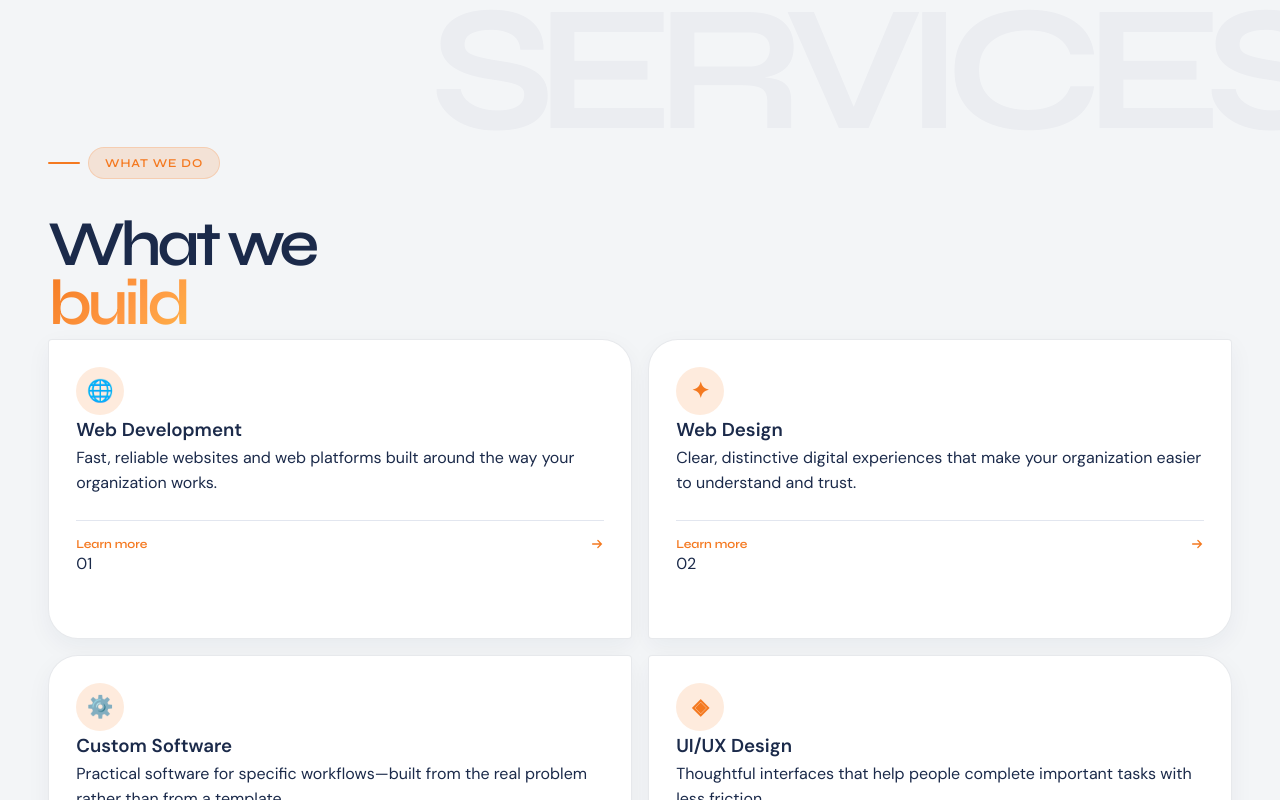
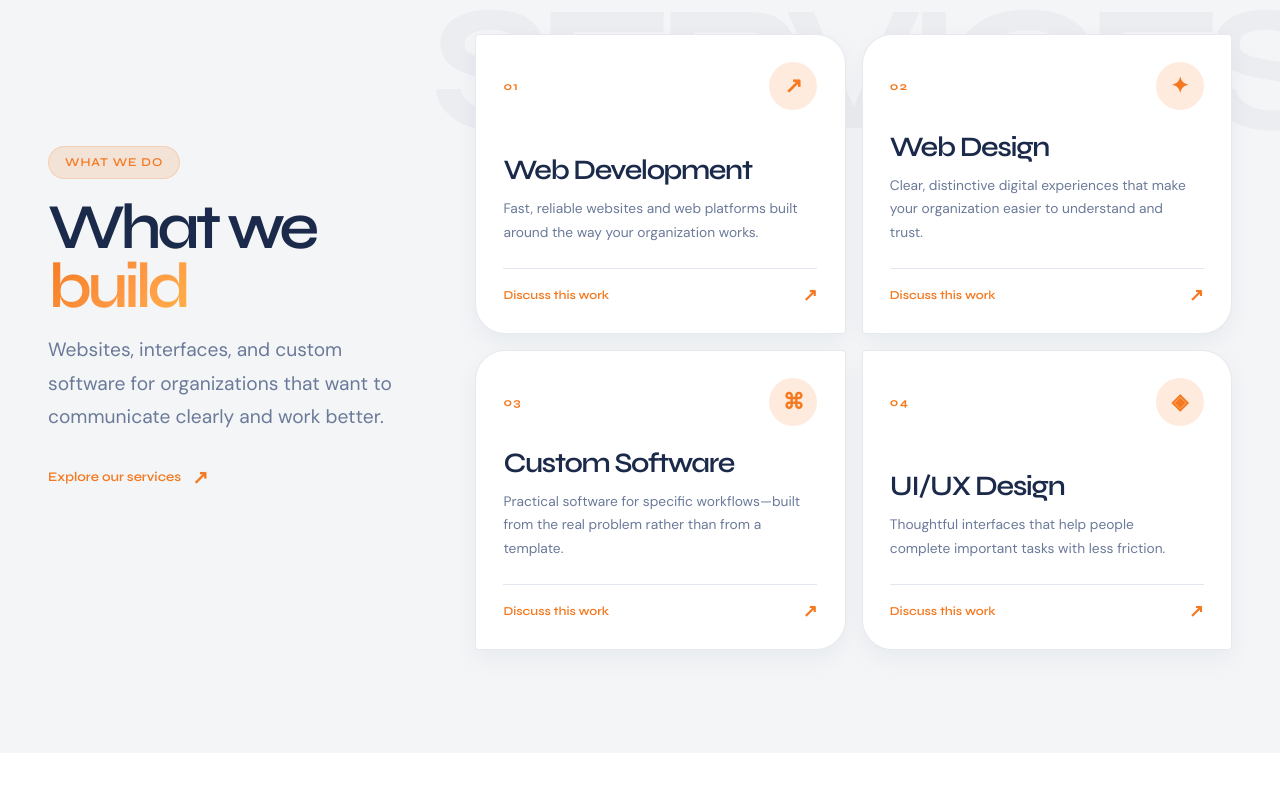
Before and after one commit to yerondereje432/sedecia, a React (Vite) app: page / in a window 1280 px wide. Shown: the part 1300-2100 px from the top of the page. Built offline with nearby package versions, Linux system fonts and the light colour scheme.

Commit message:
Refactor ServicesSection for better layout and animations
Refactored ServicesSection component to improve structure and animations.

```diff
--- a/src/components/sections/ServicesSection.jsx
+++ b/src/components/sections/ServicesSection.jsx
@@ -1,94 +1,50 @@
-import React, { useState } from 'react';
+import React from 'react';
+import { motion } from 'framer-motion';
 import { Link } from 'react-router-dom';
-import { motion } from 'framer-motion';
 import { useInView } from 'react-intersection-observer';
 import { useTranslation } from 'react-i18next';
 import './ServicesSection.css';
 
 const SERVICES = [
-  { key: 'web-development', icon: '🌐', color: '#1B2A4A', title: 'Web Development', desc: 'Fast, reliable websites and web platforms built around the way your organization works.' },
-  { key: 'web-design', icon: '✦', color: '#F47920', title: 'Web Design', desc: 'Clear, distinctive digital experiences that make your organization easier to understand and trust.' },
-  { key: 'software', icon: '⚙️', color: '#1B2A4A', title: 'Custom Software', desc: 'Practical software for specific workflows—built from the real problem rather than from a template.' },
-  { key: 'ui-ux', icon: '◈', color: '#F47920', title: 'UI/UX Design', desc: 'Thoughtful interfaces that help people complete important tasks with less friction.' },
+  { number: '01', icon: '↗', title: 'Web Development', desc: 'Fast, reliable websites and web platforms built around the way your organization works.' },
+  { number: '02', icon: '✦', title: 'Web Design', desc: 'Clear, distinctive digital experiences that make your organization easier to understand and trust.' },
+  { number: '03', icon: '⌘', title: 'Custom Software', desc: 'Practical software for specific workflows—built from the real problem rather than from a template.' },
+  { number: '04', icon: '◈', title: 'UI/UX Design', desc: 'Thoughtful interfaces that help people complete important tasks with less friction.' },
 ];
 
-const containerVariants = {
-  hidden: {},
-  visible: { transition: { staggerChildren: 0.07 } }
-};
-
 const cardVariants = {
-  hidden: { opacity: 0, y: 30, scale: 0.96 },
-  visible: { opacity: 1, y: 0, scale: 1, transition: { duration: 0.5, ease: [0.4, 0, 0.2, 1] } }
+  hidden: { opacity: 0, y: 45, rotateX: 8 },
+  visible: (index = 0) => ({ opacity: 1, y: 0, rotateX: 0, transition: { delay: index * .1, duration: .7, ease: [.16, 1, .3, 1] } }),
 };
 
 export default function ServicesSection() {
   const { t } = useTranslation();
-  const { ref, inView } = useInView({ triggerOnce: true, threshold: 0.1 });
-  const [hovered, setHovered] = useState(null);
+  const { ref, inView } = useInView({ triggerOnce: true, threshold: .12 });
 
   return (
     <section className="services-section section" ref={ref}>
       <div className="container">
-        {/* Header */}
-        <motion.div
-          className="services-section__header"
-          initial={{ opacity: 0, y: 30 }}
-          animate={inView ? { opacity: 1, y: 0 } : {}}
-          transition={{ duration: 0.6 }}
-        >
-          <div className="section-label">
+        <div className="services-section__layout">
+          <motion.div className="services-section__header" initial={{ opacity: 0, y: 30 }} animate={inView ? { opacity: 1, y: 0 } : {}} transition={{ duration: .7 }}>
             <span className="badge badge-orange">{t('services.badge')}</span>
-          </div>
-          <h2 className="display-lg services-section__title">
-            {t('services.title').split(' ').map((word, i) =>
-              i === 2 ? <span key={i} className="gradient-text"> {word}</span> : ` ${word}`
-            )}
-          </h2>
-          <p className="body-lg services-section__sub">{t('services.subtitle')}</p>
-        </motion.div>
+            <h2 className="display-lg services-section__title">What we <span className="gradient-text">build</span></h2>
+            <p className="body-lg services-section__sub">{t('services.subtitle')}</p>
+            <Link to="/services" className="services-section__all-link">Explore our services <span>↗</span></Link>
+          </motion.div>
 
-        {/* Services Grid */}
-        <motion.div
-          className="services-section__grid"
-          variants={containerVariants}
-          initial="hidden"
-          animate={inView ? 'visible' : 'hidden'}
-        >
-          {SERVICES.map((service, i) => (
-            <motion.div
-              key={service.key}
-              variants={cardVariants}
-              className={`service-card ${hovered === i ? 'service-card--hovered' : ''}`}
-              onMouseEnter={() => setHovered(i)}
-              onMouseLeave={() => setHovered(null)}
-            >
-              <div className="service-card__icon-wrap">
-                <span className="service-card__icon">{service.icon}</span>
-                <div className="service-card__icon-glow" />
-              </div>
-              <h3 className="service-card__title">{service.title}</h3>
-              <p className="service-card__desc">{service.desc}</p>
-              <Link to="/services" className="service-card__link">
-                Learn more
-                <svg width="14" height="14" viewBox="0 0 16 16" fill="none" aria-hidden="true">
-                  <path d="M3 8h10M9 4l4 4-4 4" stroke="currentColor" strokeWidth="1.5" strokeLinecap="round"/>
-                </svg>
-              </Link>
-              <div className="service-card__number">0{i + 1}</div>
-            </motion.div>
-          ))}
-
-          {/* CTA Card */}
-          <motion.div variants={cardVariants} className="service-card service-card--cta">
-            <div className="service-card__cta-content">
-              <div className="service-card__cta-icon">✨</div>
-              <h3>Need a Custom Solution?</h3>
-              <p>Tell us about your unique challenge and we'll engineer the perfect solution.</p>
-              <Link to="/contact" className="btn btn-primary">Start a Project</Link>
-            </div>
+          <motion.div className="services-section__grid" initial="hidden" animate={inView ? 'visible' : 'hidden'}>
+            {SERVICES.map((service, index) => (
+              <motion.article key={service.title} className="service-card" custom={index} variants={cardVariants} whileHover={{ y: -8, rotateY: index % 2 ? -2 : 2 }}>
+                <div className="service-card__top"><span>{service.number}</span><span className="service-card__icon">{service.icon}</span></div>
+                <div className="service-card__body">
+                  <h3>{service.title}</h3>
+                  <p>{service.desc}</p>
+                </div>
+                <Link to="/contact" className="service-card__link" aria-label={`Discuss ${service.title}`}>Discuss this work <span>↗</span></Link>
+              </motion.article>
+            ))}
           </motion.div>
-        </motion.div>
+        </div>
       </div>
     </section>
   );
```
